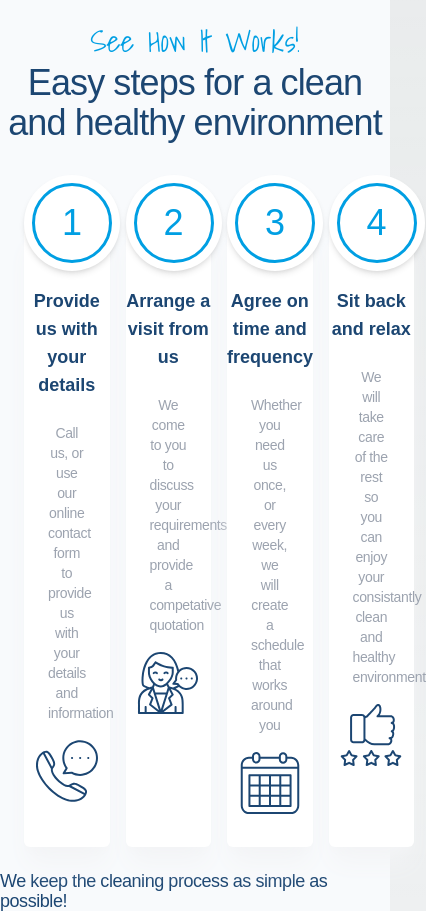
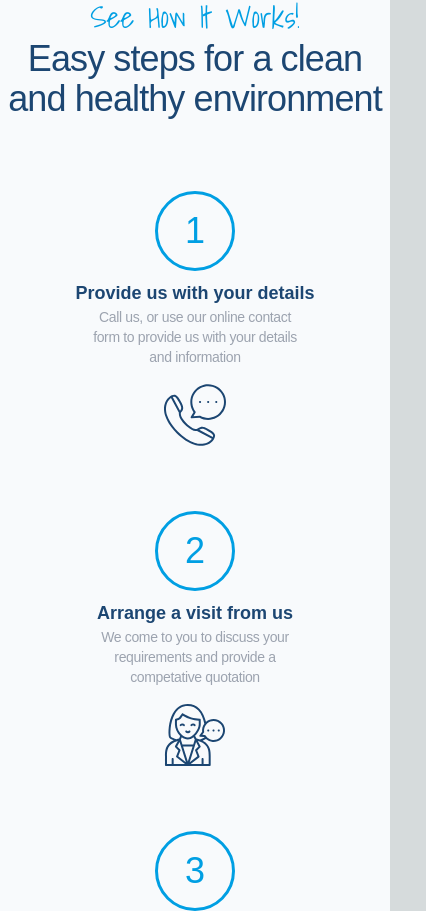
Before and after one commit to highmoose/mbcleans, a Next.js app: page / in a window 390 px wide. Shown: the part 3644-4555 px from the top of the page, 426 px wide, since content can reach past the window. Built offline with nearby package versions, Linux system fonts and the light colour scheme; a web font is replaced by a local one.

Commit message:
Responsive

```diff
--- a/components/aboutUs.js
+++ b/components/aboutUs.js
@@ -8,9 +8,9 @@ const Shadows_Into_Light1 = Shadows_Into_Light({
 
 export default function IntroBar() {
   return (
-    <div id="aboutUs" className="w-full bg-white">
-      <div className="text-black w-full text-4xl">
-        <div className=" max-w-6xl mx-auto lg:flex">
+    <div id="aboutUs" className="w-full bg-white ">
+      <div className="text-black w-full text-4xl my-16 md:my-20 lg:my-10 xl:my-8">
+        <div className=" max-w-6xl mx-auto lg:flex ">
           <div className="lg:w-1/2 pr-10 flex justify-end">
             <img
               alt="MBCleans Logo"
@@ -18,7 +18,7 @@ export default function IntroBar() {
               className=" my-auto max-h-[550px] max-w-none  hidden lg:block"
             />
           </div>
-          <div className="lg:w-1/2 my-auto p-10 ">
+          <div className="lg:w-1/2 my-auto">
             <p
               className={`text-theme3 text-3xl text-center lg:text-start ${Shadows_Into_Light1.className}`}
             >
--- a/components/estimateBar.js
+++ b/components/estimateBar.js
@@ -61,8 +61,8 @@ export default function EstimateBar() {
         src="/images/mbcleans_estimate_image_2.png"
         class="absolute inset-0 w-full h-full object-cover"
       />
-      <div className=" relative flex py-20">
-        <div className="lg:flex gap-x-8 px-6 sm:px-8 md:px-10 max-w-6xl mx-auto">
+      <div className=" relative flex my-16 md:my-20 lg:my-10 xl:my-8">
+        <div className="lg:flex gap-x-8 px-6 sm:px-8 md:px-10 max-w-6xl mx-auto ">
           {/* Contact Information Section */}
           <div className="lg:w-1/2 rounded-md lg:my-auto px-4 sm:px-16 lg:px-0  mb-8">
             <p
--- a/components/stepsBar.js
+++ b/components/stepsBar.js
@@ -16,22 +16,22 @@ export default function StepsBar() {
           >
             See How It Works!
           </p>
-          <p className="max-w-xl flex mx-auto text-4xl font-medium  tracking-tight text-center text-theme2">
+          <p className="max-w-xl flex mx-auto text-4xl font-medium tracking-tight text-center text-theme2">
             Easy steps for a clean and healthy environment
           </p>
         </div>
-        <div className="w-full mt-20 max-w-6xl px-6 2xl:p-0 mx-auto  mb-6">
-          <div className="flex gap-x-4">
-            <div className="w-1/4 shadow-xl shadow-gray-100 hover:shadow-gray-200 rounded-md  group relative inline-block border-gray-100 bg-white py-8 font-medium   active:text-white hover:scale-105 hover:shadow-2xl transition duration-100 ease-in-out ">
-              <div className="-mt-20 bg-white flex w-24 h-24 rounded-full mx-auto shadow-md items-center justify-center">
+        <div className="w-full max-w-6xl px-6 2xl:p-0 mx-auto mb-6">
+          <div className="lg:flex gap-x-4">
+            <div className="w-full sm:w-1/2 lg:w-1/4 rounded-md group relative inline-block border-gray-100 py-8 font-medium   active:text-white hover:scale-105 hover:shadow-2xl transition duration-100 ease-in-out ">
+              <div className="lg:-mt-20  flex  mb-2 mx-auto items-center justify-center">
                 <div className="mx-auto border-[3px] border-theme3 flex items-center justify-center w-20 h-20 rounded-full  text-4xl text-theme3 text-center">
                   1
                 </div>
               </div>
-              <p className="text-lg text-theme2 text-center font-semibold mt-4 mb-6">
+              <p className="text-lg text-theme2 text-center font-semibold lg:lg:mb-6">
                 Provide us with your details
               </p>
-              <p className="text-sm text-center font-light text-gray-400 mb-4 tracking-tight px-6">
+              <p className="text-sm text-center font-light text-gray-400 mb-4 tracking-tight px-16 lg:px-6">
                 Call us, or use our online contact form to provide us with your
                 details and information
               </p>
@@ -44,16 +44,16 @@ export default function StepsBar() {
               </div>
             </div>
 
-            <div className="w-1/4  shadow-xl shadow-gray-100 hover:shadow-gray-200 rounded-md  group relative inline-block border-gray-100 bg-white py-8 font-medium   active:text-white hover:scale-105 hover:shadow-2xl transition duration-100 ease-in-out">
-              <div className="-mt-20 bg-white flex w-24 h-24 rounded-full mx-auto shadow-md items-center justify-center">
+            <div className="w-full sm:w-1/2 lg:w-1/4 rounded-md group relative inline-block border-gray-100 py-8 font-medium   active:text-white hover:scale-105 hover:shadow-2xl transition duration-100 ease-in-out">
+              <div className="lg:-mt-20  flex  mb-2 mx-auto items-center justify-center">
                 <div className="mx-auto border-[3px] border-theme3 flex items-center justify-center w-20 h-20 rounded-full  text-4xl text-theme3 text-center">
                   2
                 </div>
               </div>
-              <p className="text-lg text-theme2 text-center font-semibold mt-4 mb-6">
+              <p className="text-lg text-theme2 text-center font-semibold lg:mb-6">
                 Arrange a visit from us
               </p>
-              <p className="text-sm text-center font-light text-gray-400 mb-4 tracking-tight px-6">
+              <p className="text-sm text-center font-light text-gray-400 mb-4 tracking-tight px-16 lg:px-6">
                 We come to you to discuss your requirements and provide a
                 competative quotation
               </p>
@@ -65,16 +65,16 @@ export default function StepsBar() {
                 />
               </div>
             </div>
-            <div className="w-1/4  shadow-xl shadow-gray-100 hover:shadow-gray-200 rounded-md  group relative inline-block border-gray-100 bg-white py-8 font-medium   active:text-white hover:scale-105 hover:shadow-2xl transition duration-100 ease-in-out">
-              <div className="-mt-20 bg-white flex w-24 h-24 rounded-full mx-auto shadow-md items-center justify-center">
+            <div className="w-full sm:w-1/2 lg:w-1/4 rounded-md group relative inline-block border-gray-100 py-8 font-medium   active:text-white hover:scale-105 hover:shadow-2xl transition duration-100 ease-in-out">
+              <div className="lg:-mt-20  flex  mb-2 mx-auto items-center justify-center">
                 <div className="mx-auto border-[3px] border-theme3 flex items-center justify-center w-20 h-20 rounded-full  text-4xl text-theme3 text-center">
                   3
                 </div>
               </div>
-              <p className="text-lg text-theme2 text-center font-semibold mt-4 mb-6">
+              <p className="text-lg text-theme2 text-center font-semibold lg:mb-6">
                 Agree on time and frequency
               </p>
-              <p className="text-sm text-center font-light text-gray-400 mb-4 tracking-tight px-6">
+              <p className="text-sm text-center font-light text-gray-400 mb-4 tracking-tight px-16 lg:px-6">
                 Whether you need us once, or every week, we will create a
                 schedule that works around you
               </p>
@@ -86,16 +86,16 @@ export default function StepsBar() {
                 />
               </div>
             </div>
-            <div className="w-1/4  shadow-xl shadow-gray-100 hover:shadow-gray-200 rounded-md  group relative inline-block border-gray-100 bg-white py-8 font-medium   active:text-white hover:scale-105 hover:shadow-2xl transition duration-100 ease-in-out">
-              <div className="-mt-20 bg-white flex w-24 h-24 rounded-full mx-auto shadow-md items-center justify-center">
+            <div className="w-full sm:w-1/2 lg:w-1/4 rounded-md group relative inline-block border-gray-100 py-8 font-medium   active:text-white hover:scale-105 hover:shadow-2xl transition duration-100 ease-in-out">
+              <div className="lg:-mt-20  flex  mb-2 mx-auto items-center justify-center">
                 <div className="mx-auto border-[3px] border-theme3 flex items-center justify-center w-20 h-20 rounded-full  text-4xl text-theme3 text-center">
                   4
                 </div>
               </div>
-              <p className="text-lg text-theme2 text-center font-semibold mt-4 mb-6">
+              <p className="text-lg text-theme2 text-center font-semibold lg:mb-6">
                 Sit back and relax
               </p>
-              <p className="text-sm text-center font-light text-gray-400 mb-4 tracking-tight px-6">
+              <p className="text-sm text-center font-light text-gray-400 mb-4 tracking-tight px-16 lg:px-6">
                 We will take care of the rest so you can enjoy your consistantly
                 clean and healthy environment
               </p>
```
